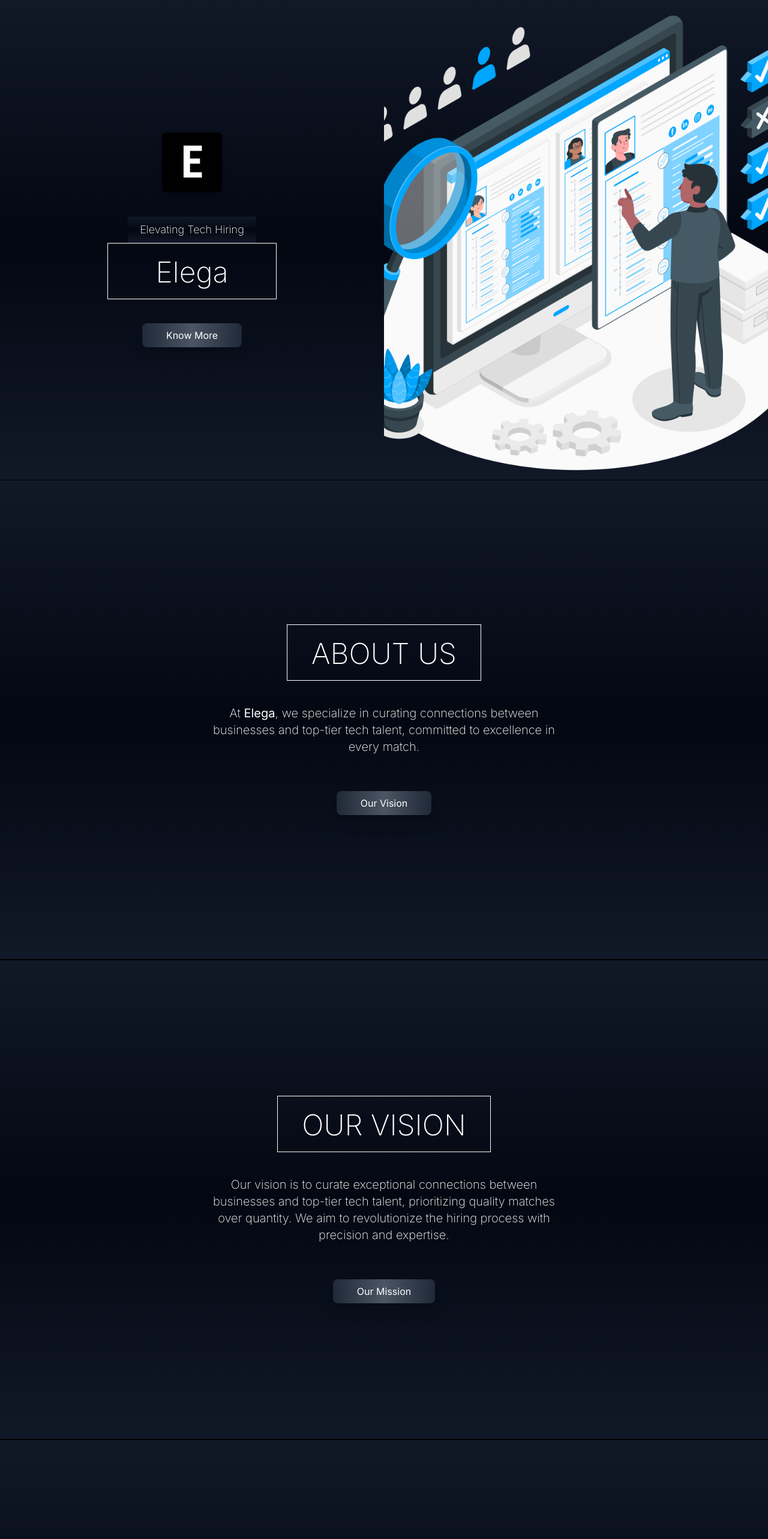
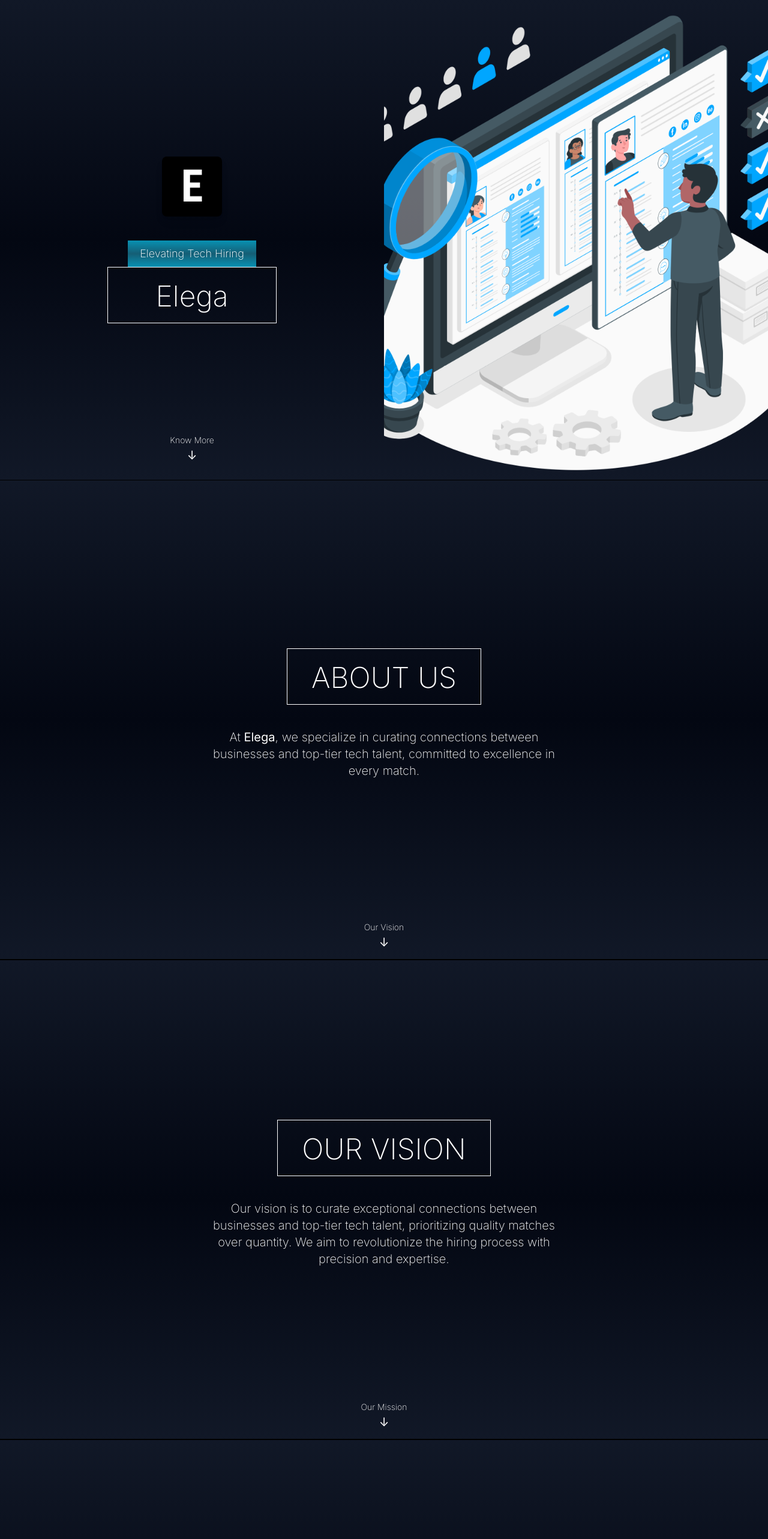
Before and after one commit to Mudit18/elega, a Next.js app: page / in a window 1280 px wide. Shown: the top 2566 px of the page at 60% size. Built offline with nearby package versions, Linux system fonts and the light colour scheme.

Commit message:
Removed the crappy looking buttons

```diff
--- a/src/app/page.js
+++ b/src/app/page.js
@@ -12,7 +12,7 @@ export default function Home() {
       </Head>
 
       <main className="bg-white w-full">
-        <div id='home' className='bg-gradient-to-b from-gray-900 via-gray-950 to-gray-900 flex flex-col md:flex-row h-screen w-full justify-center items-center'>
+        <div id='home' className='relative bg-gradient-to-b from-gray-900 via-gray-950 to-gray-900 flex flex-col md:flex-row h-screen w-full justify-center items-center'>
           <Image
             unoptimized
             className='md:hidden'
@@ -21,7 +21,7 @@ export default function Home() {
             src={'/hiring-options.png'}
             alt="Tech Hiring"
           />
-          <div className='flex flex-col md:h-screen w-full md:w-1/2 justify-center items-center'>
+          <div className='relative flex flex-col md:h-screen w-full md:w-1/2 justify-center items-center'>
             <Image
               unoptimized
               className='hidden md:block rounded-lg shadow-lg'
@@ -29,12 +29,21 @@ export default function Home() {
               width={100}
               height={200}
             />
-            <div className='text-lg mt-10 pb-2 pl-5 pr-5 pt-2 bg-gradient-to-b from-gray-900 via-gray-950 to-gray-900  text-white font-extralight'>Elevating Tech Hiring</div>
+            <div className='text-lg mt-10 pb-2 pl-5 pr-5 pt-2 bg-gradient-to-b from-cyan-600 via-cyan-800 to-cyan-600 text-white font-extralight'>Elevating Tech Hiring</div>
             <div className='text-5xl pt-6 pb-5 pl-20 pr-20 font-extralight border border-white text-white'>Elega</div>
             <Link href="#about">
-              <button className='mt-10 pt-2 pb-2 pl-10 pr-10 shadow-xl bg-gradient-to-r from-gray-800 via-gray-600 to-gray-800 text-white rounded-lg'>Know More</button>
+              <div className='hidden absolute bottom-5 m-auto left-0 right-0 md:flex flex-col justify-center items-center'>
+                <div className='text-sm pt-3 pb-2 font-extralight text-white'>Know More</div>
+                <button className='text-xl animate-bounce text-white'>&darr;</button>
+              </div>
             </Link>
           </div>
+          <Link href="#about">
+            <div className='flex absolute bottom-2 m-auto left-0 right-0 md:hidden flex-col justify-center items-center'>
+              <div className='text-sm pt-3 pb-2 font-extralight text-white'>Know More</div>
+              <button className='text-xl animate-bounce text-white'>&darr;</button>
+            </div>
+          </Link>
           <div className='hidden md:block flex w-full md:w-1/2 h-screen relative'>
             <Image
               unoptimized
@@ -46,7 +55,7 @@ export default function Home() {
           </div>
         </div>
         <div id='about' className='bg-gradient-to-b from-gray-900 via-gray-950 to-gray-900 border-y border-black flex flex-row h-screen w-full justify-center items-center'>
-          <div className='flex flex-col h-screen w-full justify-center items-center'>
+          <div className='relative flex flex-col h-screen w-full justify-center items-center'>
             <Image
               unoptimized
               className='md:hidden mb-10 rounded-lg shadow-lg'
@@ -57,12 +66,15 @@ export default function Home() {
             <div className='text-lg md:text-5xl pt-2 pb-2 md:pt-6 md:pb-5 pl-10 pr-10 md:font-extralight border border-white text-white '>ABOUT US</div>
             <div className='text-center text-sm md:text-xl pt-10 pb-5 pl-5 pr-5 w-full md:w-1/2 font-extralight text-white'>At <b>Elega</b>, we specialize in curating connections between businesses and top-tier tech talent, committed to excellence in every match.</div>
             <Link href="#vision">
-              <button className='mt-10 pt-2 pb-2 pl-10 pr-10 shadow-xl bg-gradient-to-r from-gray-800 via-gray-600 to-gray-800 text-white rounded-lg'>Our Vision</button>
+              <div className='absolute bottom-2 m-auto left-0 right-0 flex flex-col justify-center items-center'>
+                <div className='text-sm pt-3 pb-2 font-extralight text-white'>Our Vision</div>
+                <button className='text-xl animate-bounce text-white'>&darr;</button>
+              </div>
             </Link>
           </div>
         </div>
         <div id='vision' className='bg-gradient-to-b from-gray-900 via-gray-950 to-gray-900 border-y border-black flex flex-row h-screen w-full justify-center items-center'>
-          <div className='flex flex-col h-screen w-full justify-center items-center'>
+          <div className='relative flex flex-col h-screen w-full justify-center items-center'>
             <Image
               unoptimized
               className='md:hidden mb-10 rounded-lg shadow-lg'
@@ -73,12 +85,15 @@ export default function Home() {
             <div className='text-lg md:text-5xl pt-2 pb-2 md:pt-6 md:pb-5 pl-10 pr-10 md:font-extralight border border-white text-white'>OUR VISION</div>
             <div className='text-center text-sm md:text-xl pt-10 pb-5 pl-5 pr-5 w-full md:w-1/2 font-extralight text-white'>Our vision is to curate exceptional connections between businesses and top-tier tech talent, prioritizing quality matches over quantity. We aim to revolutionize the hiring process with precision and expertise.</div>
             <Link href="#mission">
-              <button className='mt-10 pt-2 pb-2 pl-10 pr-10 shadow-xl bg-gradient-to-r from-gray-800 via-gray-600 to-gray-800 text-white rounded-lg'>Our Mission</button>
+              <div className='absolute bottom-2 m-auto left-0 right-0 flex flex-col justify-center items-center'>
+                <div className='text-sm pt-3 pb-2 font-extralight text-white'>Our Mission</div>
+                <button className='text-xl animate-bounce text-white'>&darr;</button>
+              </div>
             </Link>
           </div>
         </div>
         <div id='mission' className='bg-gradient-to-b from-gray-900 via-gray-950 to-gray-900 border-y border-black flex flex-row h-screen w-full justify-center items-center'>
-          <div className='flex flex-col h-screen w-full justify-center items-center'>
+          <div className='relative flex flex-col h-screen w-full justify-center items-center'>
             <Image
               unoptimized
               className='md:hidden mb-10 rounded-lg shadow-lg'
@@ -89,12 +104,15 @@ export default function Home() {
             <div className='text-lg md:text-5xl pt-2 pb-2 md:pt-6 md:pb-5 pl-10 pr-10 md:font-extralight border border-white text-white'>OUR MISSION</div>
             <div className='text-center text-sm md:text-xl pt-10 pb-5 pl-5 pr-5 w-full md:w-1/2 font-extralight text-white'>Elega strives to become the trusted cornerstone of tech talent acquisition. Renowned for our unwavering commitment to excellence, innovative methodologies, and transformative impact on the future of recruitment.</div>
             <Link href="#problem">
-              <button className='mt-10 pt-2 pb-2 pl-10 pr-10 shadow-xl bg-gradient-to-r from-gray-800 via-gray-600 to-gray-800 text-white rounded-lg'>Why Us?</button>
+              <div className='absolute bottom-2 m-auto left-0 right-0 flex flex-col justify-center items-center'>
+                <div className='text-sm pt-3 pb-2 font-extralight text-white'>Why Us?</div>
+                <button className='text-xl animate-bounce text-white'>&darr;</button>
+              </div>
             </Link>
           </div>
         </div>
         <div id='problem' className='bg-gradient-to-b from-gray-900 via-gray-950 to-gray-900 border-y border-black flex flex-row h-screen w-full justify-center items-center'>
-          <div className='flex flex-col h-screen w-full justify-center items-center'>
+          <div className='relative flex flex-col h-screen w-full justify-center items-center'>
             <Image
               unoptimized
               className='rounded-lg md:hidden mb-10 shadow-lg'
@@ -107,33 +125,43 @@ export default function Home() {
             <div className='text-center text-sm md:text-xl pt-3 pb-2 pl-3 pr-3 w-full md:w-1/2 font-extralight text-white'>Traditional recruitment agencies flood clients with quantity over quality.</div>
             <div className='text-center text-sm md:text-xl pt-1 pb-5 pl-3 pr-3 w-full md:w-1/2 font-extralight text-white'>Companies waste valuable engineering bandwidth sifting through numerous unqualified candidates.</div>
             <Link href="#solution">
-              <button className='mt-2 md:mt-10 pt-2 pb-2 pl-10 pr-10 shadow-xl bg-gradient-to-r from-gray-800 via-gray-600 to-gray-800 text-white rounded-lg'>Solution</button>
+              <div className='absolute bottom-2 m-auto left-0 right-0 flex flex-col justify-center items-center'>
+                <div className='text-sm pt-3 pb-2 font-extralight text-white'>Our Solution</div>
+                <button className='text-xl animate-bounce text-white'>&darr;</button>
+              </div>
             </Link>
           </div>
         </div>
         <div id='solution' className='bg-gradient-to-b from-gray-900 via-gray-950 to-gray-900 border-y border-black flex flex-row h-screen w-full justify-center items-center'>
-          <div className='flex flex-col h-screen w-full justify-center items-center'>
-            <Image
-              unoptimized
-              className='rounded-lg md:hidden md:mb-10 shadow-lg'
-              src={'/job-hunt.png'}
-              width={250}
-              height={200}
-            />
+          <div className='relative flex flex-col h-screen w-full justify-center items-center'>
+            <div className='relative md:hidden h-1/3 w-1/2 rounded-lg md:mb-10 shadow-lg'>
+              <Image
+                unoptimized
+                src={'/job-hunt.png'}
+                fill
+                objectFit='cover'
+              />
+            </div>
             <div className='text-lg md:text-5xl pt-2 pb-2 md:pt-6 md:pb-5 pl-10 pr-10 md:font-extralight border border-white text-white'>Our Solution</div>
             <div className='text-center text-sm md:text-xl pt-10 pb-3 pl-3 pr-3 w-full md:w-1/2 font-extralight text-white'><b>Quality Hiring Redefined</b></div>
             <div className='text-center text-sm md:text-xl pt-3 pb-2 pl-3 pr-3 w-full md:w-1/2 font-extralight text-white'>Elega focuses on quality over quantity. Think of us as your tech talent scouts.</div>
             <div className='text-center text-sm md:text-xl pt-1 pb-5 pl-3 pr-3 w-full md:w-1/2 font-extralight text-white'>Every candidate is rigorously vetted and pre-interviewed by our team of top-notch engineers. Clients receive comprehensive report cards for each candidate, saving valuable engineering bandwidth.</div>
             <Link href="#impact">
-              <button className='mt-10 pt-2 pb-2 pl-10 pr-10 shadow-xl bg-gradient-to-r from-gray-800 via-gray-600 to-gray-800 text-white rounded-lg'>What&apos;s the impact?</button>
+              <div className='absolute bottom-2 m-auto left-0 right-0 flex flex-col justify-center items-center'>
+                <div className='text-sm pt-3 pb-2 font-extralight text-white'>What&apos;s the impact?</div>
+                <button className='text-xl animate-bounce text-white'>&darr;</button>
+              </div>
             </Link>
           </div>
         </div>
-        <div id='impact' className='bg-gradient-to-b from-gray-900 via-gray-950 to-gray-900 md:pt-5 md:pb-5 md:pr-20 flex flex-col md:flex-row h-screen w-full justify-center items-center'>
-          <div className='md:ml-10 w-full md:w-1/2 md:h-screen flex flex-col items-center justify-center'>
+        <div id='impact' className='relative bg-gradient-to-b from-gray-900 via-gray-950 to-gray-900 md:pt-5 md:pb-5 md:pr-20 flex flex-col md:flex-row h-screen w-full justify-center items-center'>
+          <div className='relative md:ml-10 w-full md:w-1/2 md:h-screen flex flex-col items-center justify-center'>
             <div className='text-md md:text-4xl pt-1 pb-1 md:pt-3 md:pb-2 pl-10 pr-10 md:font-extralight border border-white text-white'>VALUE WE ADD</div>
             <Link href="#contact">
-              <button className='mt-5 hidden md:block md:mt-10 pt-2 pb-2 pl-10 pr-10 shadow-xl bg-gradient-to-r from-gray-800 via-gray-600 to-gray-800 text-white rounded-lg'>Join Us</button>
+              <div className='absolute bottom-20 m-auto left-0 right-0 flex flex-col justify-center items-center'>
+                <div className='text-sm pt-3 pb-2 font-extralight text-white'>Join Us</div>
+                <button className='text-xl animate-bounce text-white'>&darr;</button>
+              </div>
             </Link>
           </div>
           <div className='flex pl-3 pr-3 mt-0 md:pl-0 md:pr-0 flex-col md:h-screen w-full md:w-3/4 justify-center items-center'>
@@ -182,15 +210,18 @@ export default function Home() {
                 <div className='text-sm mt-2 pb-2 md:pt-2 font-extralight text-white'>Receive detailed candidate report cards for prioritizing candidates</div>
               </div>
             </div>
-            <Link href="#contact">
-              <button className='md:hidden mt-3 pt-2 pb-2 pl-10 pr-10 shadow-xl bg-gradient-to-r from-gray-800 via-gray-600 to-gray-800 text-white rounded-lg'>Join Us</button>
-            </Link>
           </div>
+          <Link href="#contact">
+            <div className='flex absolute bottom-2 m-auto left-0 right-0 md:hidden flex-col justify-center items-center'>
+              {/* <div className='text-sm pt-3 pb-2 font-extralight text-white'>Join Us</div> */}
+              <button className='text-xl animate-bounce text-white'>&darr;</button>
+            </div>
+          </Link>
         </div>
         <div id='contact' className='flex flex-col bg-gradient-to-b from-gray-900 via-gray-950 to-gray-900 border-y border-black h-screen w-full justify-center items-center'>
           <div className='text-lg md:text-4xl pt-2 md:pt-6 pb-2 md:pb-5 pl-10 pr-10 md:font-extralight border border-white text-white'>JOIN US</div>
           <a target="_blank" rel="noopener noreferrer" href="https://forms.gle/fYN7bn3TsMzzbccS9">
-            <div className='flex justify-center w-64 mt-10 pt-3 pb-3 pl-2 pr-2 shadow-xl bg-gradient-to-r from-gray-800 via-gray-600 to-gray-800 text-white rounded-lg'>
+            <div className='shadow-md shadow-cyan-900 flex justify-center w-64 mt-10 pt-3 pb-3 pl-2 pr-2 shadow-xl bg-cyan-500 text-white rounded-lg'>
               <span>Sign Up</span>
             </div>
           </a>
```
Also changed, not shown: 3 other files (tests, documents, lock files or other folders).
